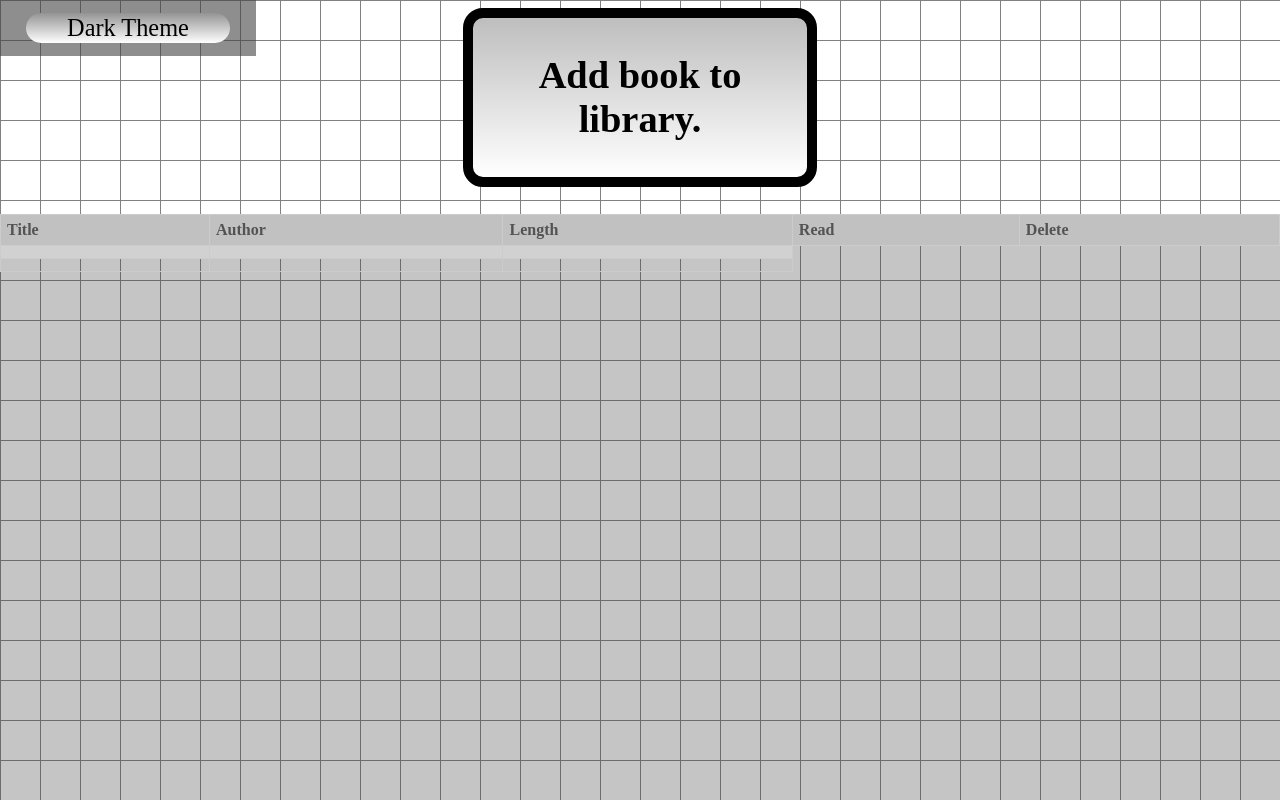
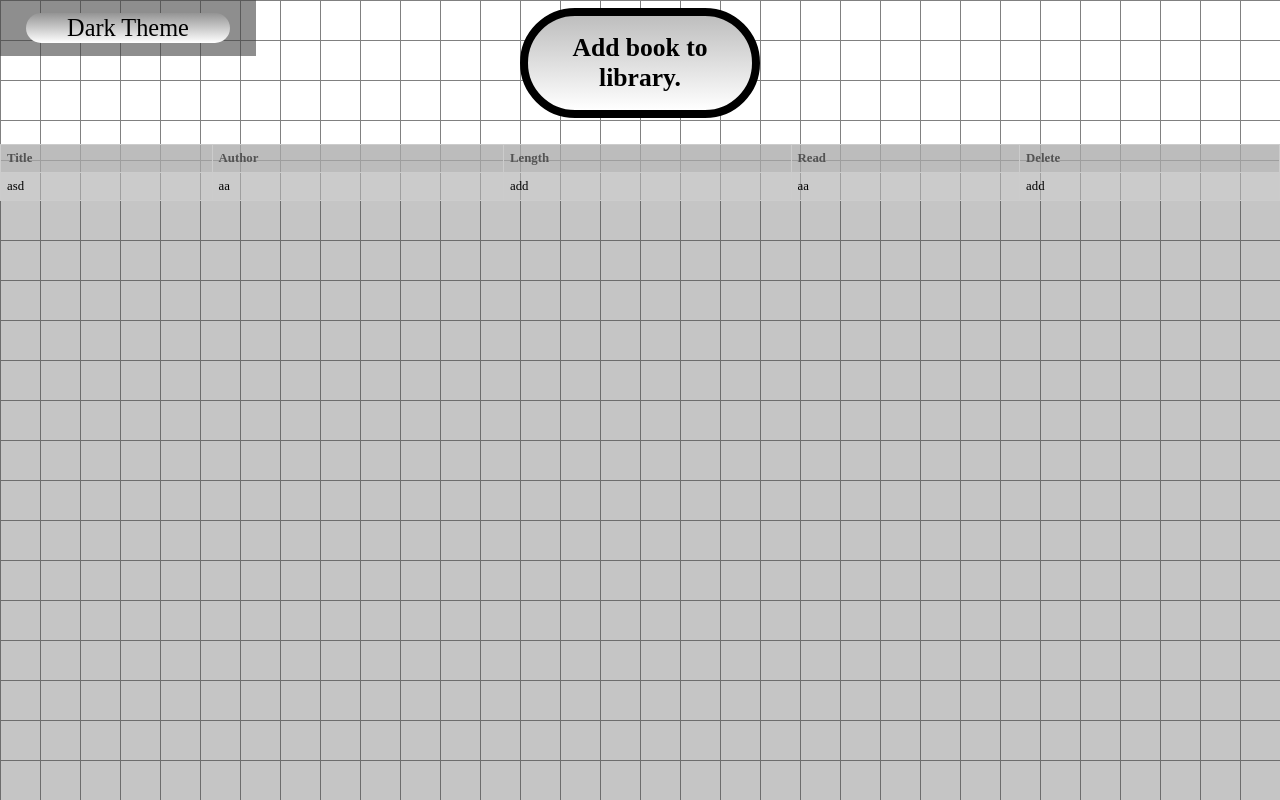
Before and after one commit to DeeAyDan/library-project-TOP, a plain HTML site: page index.html in a window 1280 px wide. Drawn offline with Linux system fonts and the light colour scheme.

Commit message:
Minor fixes

```diff
--- a/index.html
+++ b/index.html
@@ -32,15 +32,12 @@
         </tr>
         </thead>
         <tbody>
-        <tr>
-          <td></td>
-          <td></td>
-          <td></td>
-        </tr>
-        <tr>
-          <td></td>
-          <td></td>
-          <td></td>
+        <tr id="booklist">
+          <td>asd</td>
+          <td>aa</td>
+          <td>add</td>
+          <td>aa</td>
+          <td>add</td>
         </tr>
         </tbody>
       </table>
--- a/style.css
+++ b/style.css
@@ -20,23 +20,23 @@ body {
     width: max-content;
     margin-left: auto;
     margin-right: auto;
-    margin-top: 0px;
+    margin-top: auto;
 }
 
 #main{
-    font-size: 3vw;
+    font-size: 2vw;
     font-weight: bold;
     font-family: initial;
     transition: ease-in-out;
     transition-duration: 20ms;
     border: solid;
-    border-width: 10px;
-    border-radius: 20px;
+    border-width: 0.7vw;
+    border-radius: 5.5vw;
     background-image: linear-gradient(rgb(190, 190, 190), white);
-    padding-bottom: 10%;
-    padding-left: 10%;
-    padding-right: 10%;
-    padding-top: 10%;
+    padding-bottom: 7%;
+    padding-left: 7%;
+    padding-right: 7%;
+    padding-top: 7%;
 }
 
 .settingsbutton{
@@ -91,7 +91,11 @@ table {
   }
 
   tr:nth-of-type(odd) {
-    background: rgb(209, 209, 209);
+    background: rgba(209, 209, 209, 0.5);
+  }
+
+  tr:nth-of-type(even) {
+    background: rgba(241, 241, 241, 0.5);
   }
 
   th {
@@ -104,4 +108,5 @@ table {
     padding: 6px;
     border: 1px solid #ccc;
     text-align: left;
+    font-size: 1vw;
   }
```
